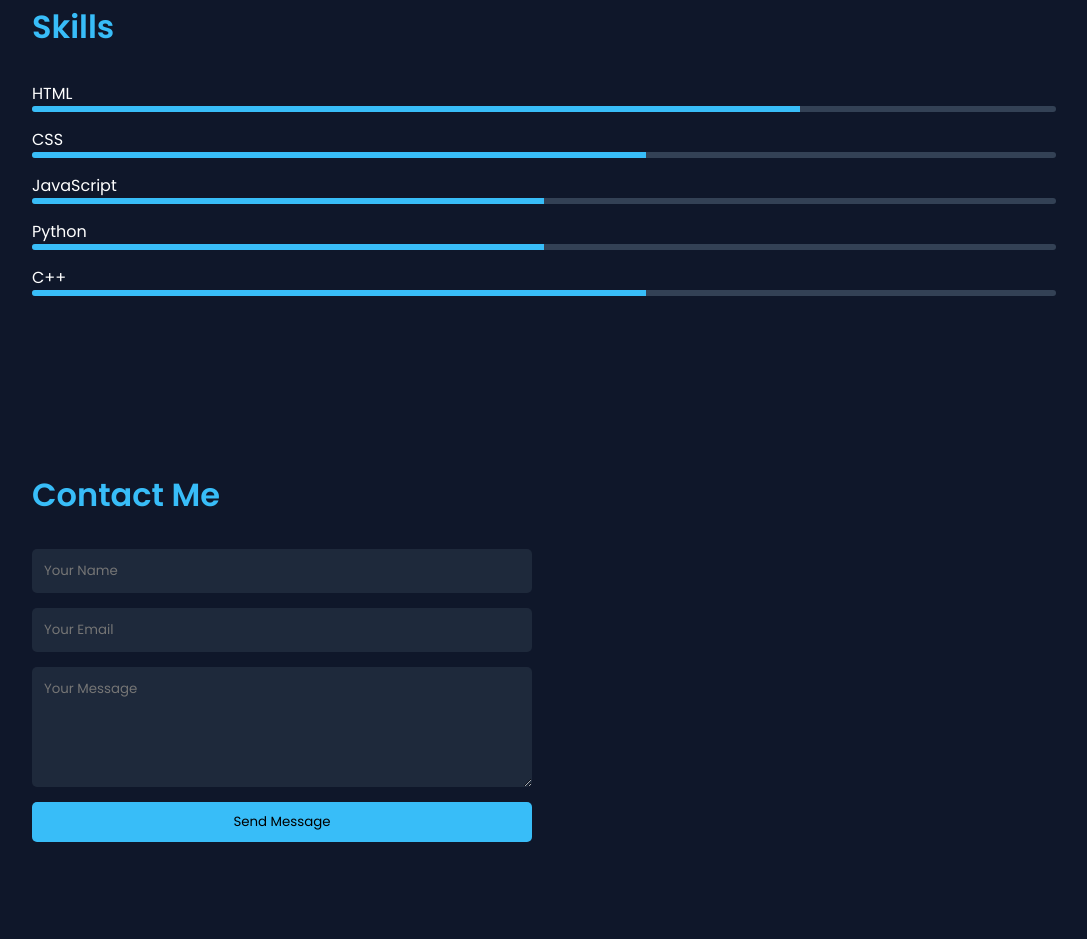
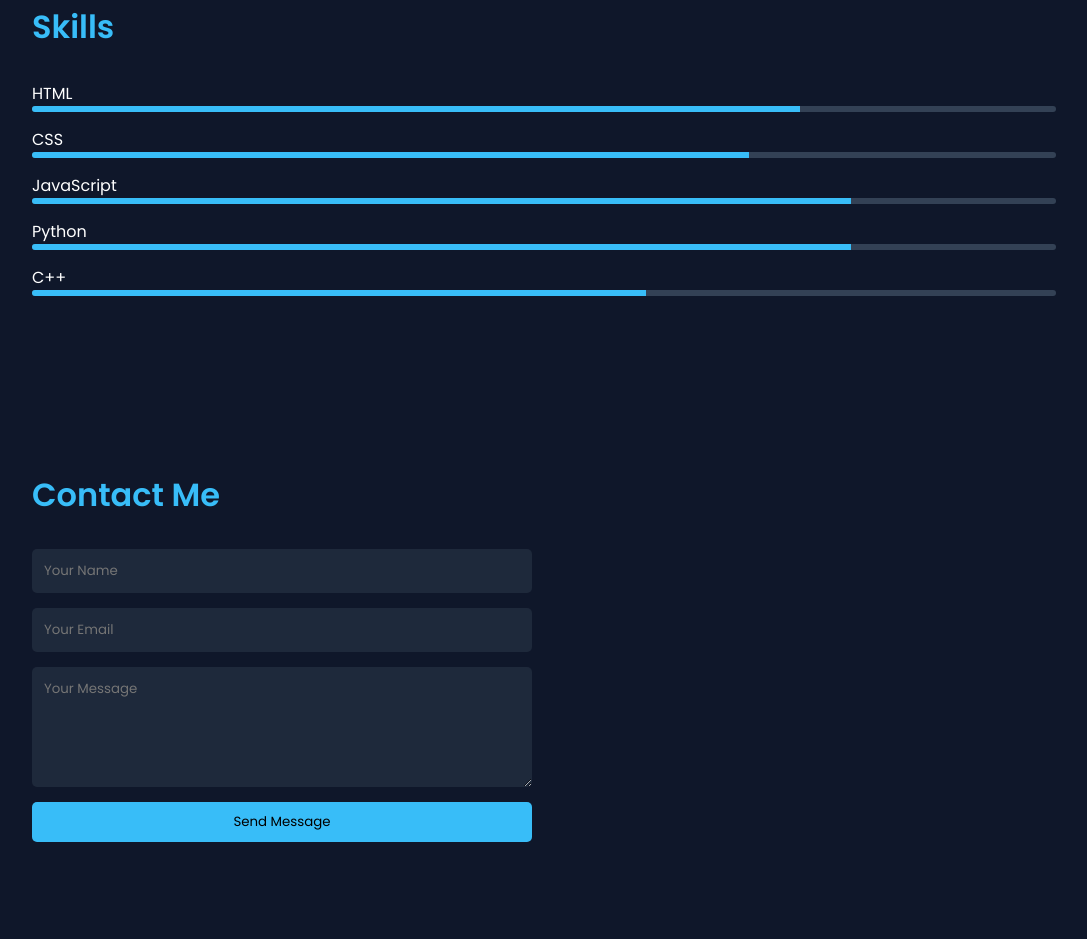
Before and after one commit to Assam157/PortfolioWebsite, a plain HTML site: page Index.html in a window 1280 px wide. Shown: the part 1547-2486 px from the top of the page, without its empty margins (96-1183 px from the left). Drawn offline with Linux system fonts and the light colour scheme.

Commit message:
Update Index.html

```diff
--- a/Index.html
+++ b/Index.html
@@ -200,9 +200,9 @@ I Am a ECE Passout From St Thomas and Currently a student of masters from Intell
 <h2 class="title">Skills</h2>
 
 <div class="skill"><p>HTML</p><div class="bar"><span style="width:75%"></span></div></div>
-<div class="skill"><p>CSS</p><div class="bar"><span style="width:60%"></span></div></div>
-<div class="skill"><p>JavaScript</p><div class="bar"><span style="width:50%"></span></div></div>
-<div class="skill"><p>Python</p><div class="bar"><span style="width:50%"></span></div></div>
+<div class="skill"><p>CSS</p><div class="bar"><span style="width:70%"></span></div></div>
+<div class="skill"><p>JavaScript</p><div class="bar"><span style="width:80%"></span></div></div>
+<div class="skill"><p>Python</p><div class="bar"><span style="width:80%"></span></div></div>
 <div class="skill"><p>C++</p><div class="bar"><span style="width:60%"></span></div></div>
 
 </section>
```
